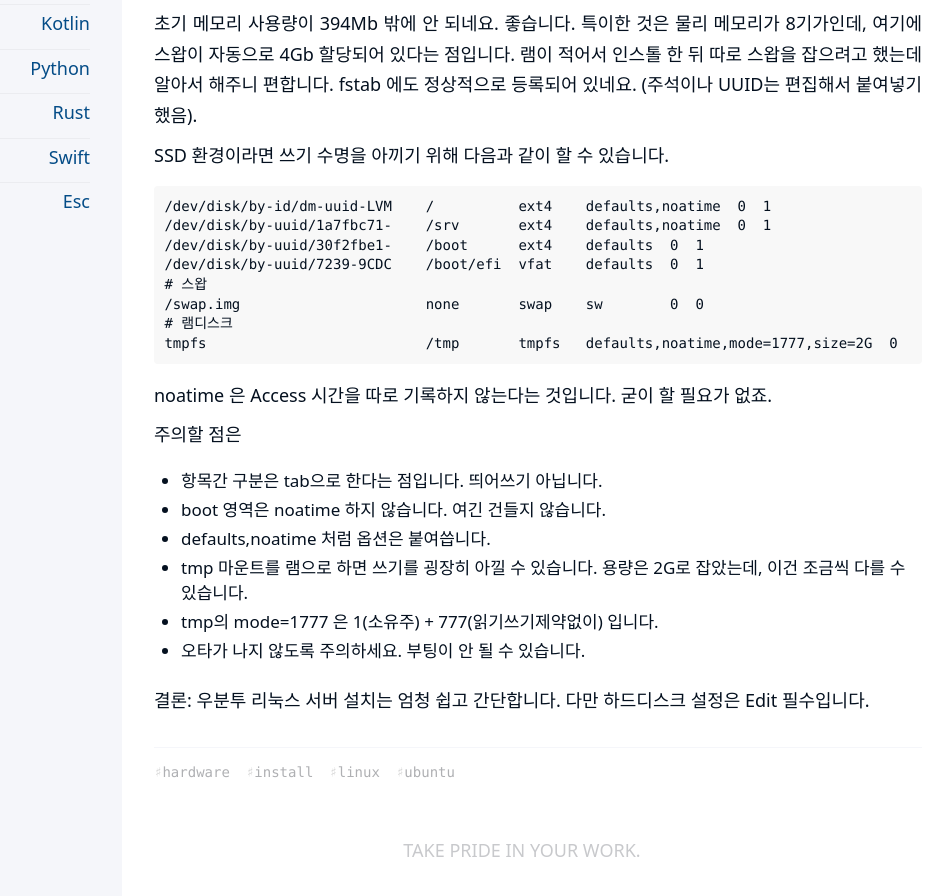
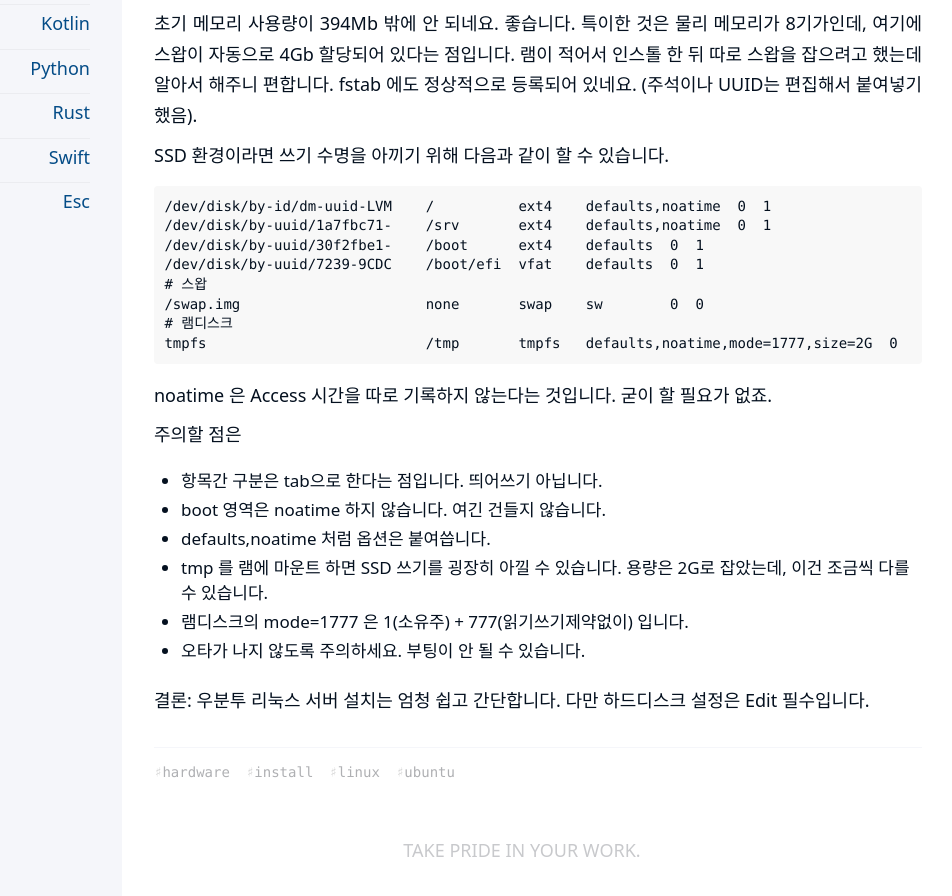
Before and after one commit to kiroshin/kiroshin.github.io, a Jekyll site: the page built from _posts/2026-01-09-ubuntu-linux-install.md, in a window 1280 px wide and 900 px high, scrolled down 6727 px. Shown: the top 896 px of the window, without its empty margins (198-1150 px from the left). Built offline with Jekyll 4.4.1, drawn with Linux system fonts in a browser that asks for light colours.

Commit message:
Update 2026-01-09-ubuntu-linux-install.md

```diff
--- a/_posts/2026-01-09-ubuntu-linux-install.md
+++ b/_posts/2026-01-09-ubuntu-linux-install.md
@@ -328,8 +328,8 @@ noatime 은 Access 시간을 따로 기록하지 않는다는 것입니다. 굳
 * 항목간 구분은 tab으로 한다는 점입니다. 띄어쓰기 아닙니다.
 * boot 영역은 noatime 하지 않습니다. 여긴 건들지 않습니다.
 * defaults,noatime 처럼 옵션은 붙여씁니다.
-* tmp 마운트를 램으로 하면 쓰기를 굉장히 아낄 수 있습니다. 용량은 2G로 잡았는데, 이건 조금씩 다를 수 있습니다.
-* tmp의 mode=1777 은 1(소유주) + 777(읽기쓰기제약없이) 입니다.
+* tmp 를 램에 마운트 하면 SSD 쓰기를 굉장히 아낄 수 있습니다. 용량은 2G로 잡았는데, 이건 조금씩 다를 수 있습니다.
+* 램디스크의 mode=1777 은 1(소유주) + 777(읽기쓰기제약없이) 입니다.
 * 오타가 나지 않도록 주의하세요. 부팅이 안 될 수 있습니다.
 
 결론: 우분투 리눅스 서버 설치는 엄청 쉽고 간단합니다. 다만 하드디스크 설정은 Edit 필수입니다.
```
